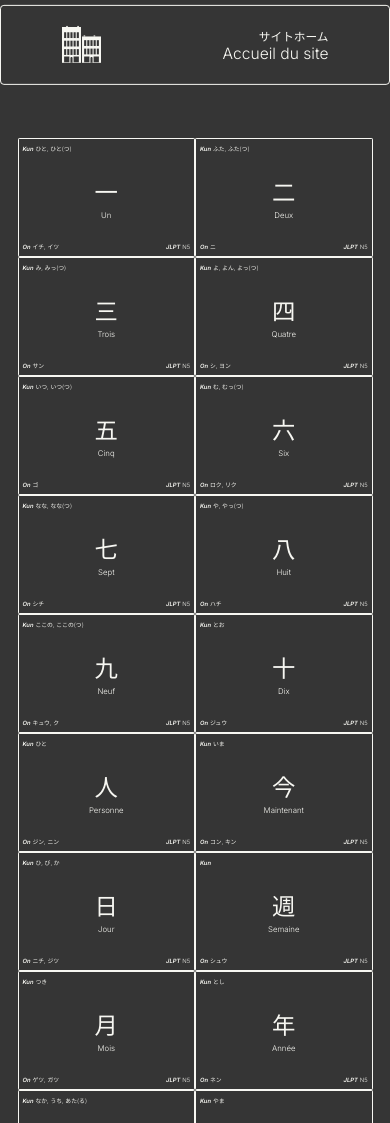
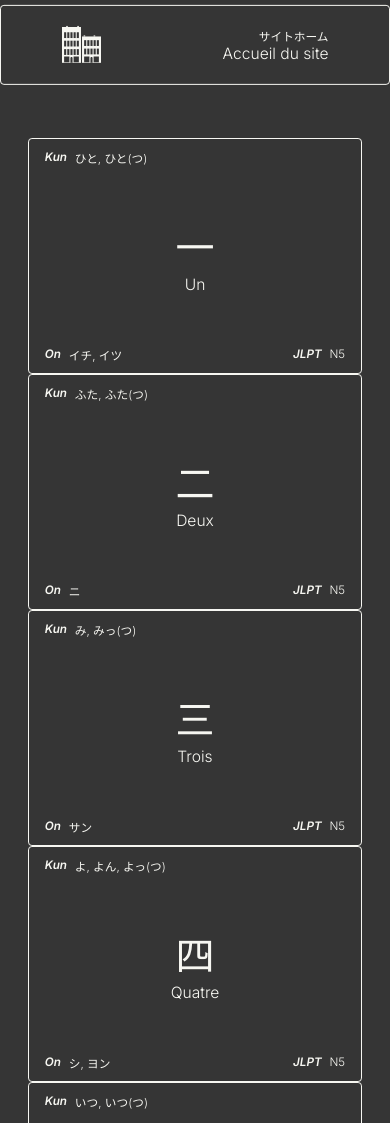
Before and after one commit to Thomasfouquereau/NihongoV1, a plain HTML site: page page/Dictionnaire/Dictionnaire.html in a window 390 px wide. Shown: the part 1040-2163 px from the top of the page. Drawn offline with Linux system fonts and the light colour scheme.

Commit message:
feat: Update responsive styles for mobile devices in Dictionnaire.css

```diff
--- a/page/Dictionnaire/Dictionnaire.css
+++ b/page/Dictionnaire/Dictionnaire.css
@@ -109,25 +109,39 @@
     }
 
     .kanji-item{
-        width: 45vw;
-        height: 30vw;
-
+        width: 85vw;
+        height: 60vw;
+        border-radius: var(--border-radius-mobile);
     }
 
     .kanji{
-        font-size: 6vw;
+        font-size: 10vw;
     }
 
     .meaning{
-        font-size: 2vw;
+        font-size: 4vw;
     }
 
     .on-reading,.kun-reading,.jlpt-level{
-        font-size: 1.5vw;
+        font-size: 3vw;
     }
 
     .secondary-meaning{
-        font-size: 1.5vw;
+        font-size: 3vw;
+        top: 3.2vw;
+        right: 4vw;
+    }
+
+    .jlpt-level{
+        right: 4vw;
+    }
+
+    .on-reading,.kun-reading{
+        left: 4vw;
+    }
+
+    .on-reading p,.kun-reading p,.jlpt-level p{
+        margin-right: 2vw;
     }
 
 }
```
